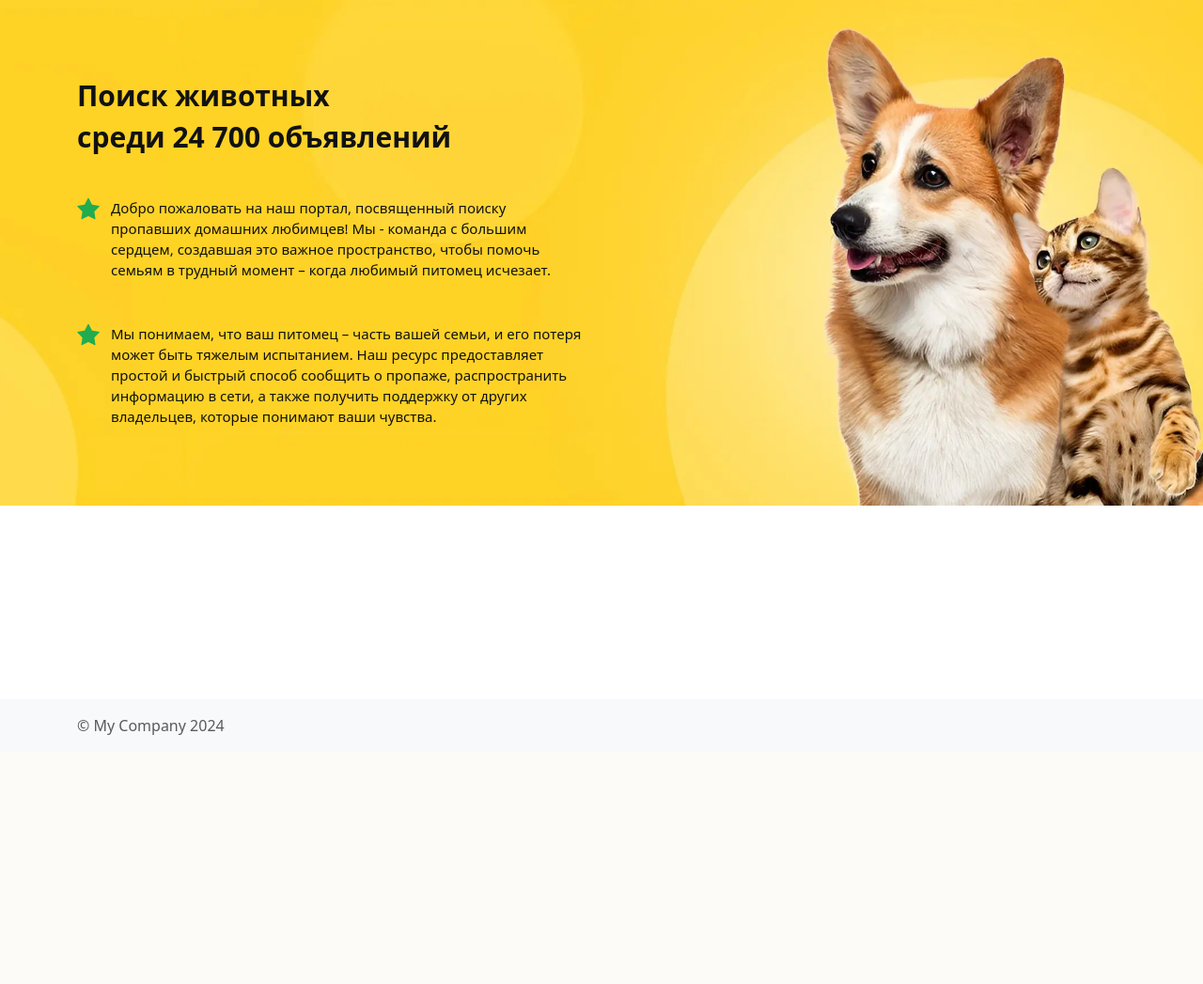
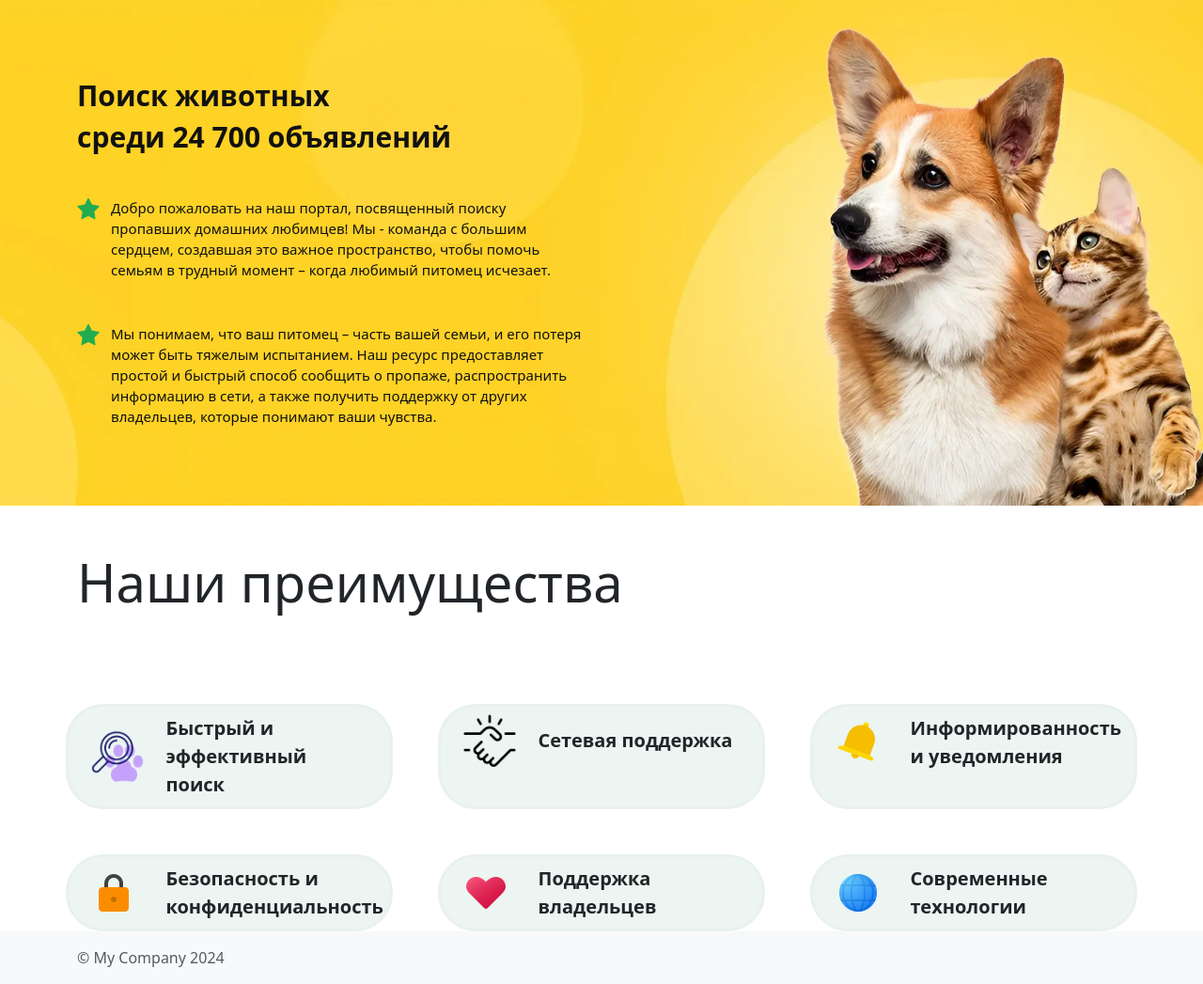
Before and after one commit to Regenerat/pets, a Yii app: template views/site/index.php in a window 1280 px wide. Shown: the whole page at 94% size. Before the commit the page ends 782 px from the top, so only its background shows below. Run offline with PHP 8.4 and a stand-in for Yii, Linux system fonts and the light colour scheme; the template is opened without the code that fills it, so the values that code supplies are empty; some libraries are stand-ins or nearby versions.

Commit message:
добавил блок преимуществ

```diff
--- a/views/site/index.php
+++ b/views/site/index.php
@@ -25,4 +25,80 @@ $this->title = 'My Yii Application';
             </div>
         </div>
     </div>
+
+    <div class="container">
+        <div class="jumbotron text-left bg-transparent mt-5 mb-5">
+            <h1 class="display-4">Наши преимущества</h1>
+        </div>
+    </div>
+
+    <div class="col-sm-12">
+        <div class="container">
+            <div class="row">
+                <div class="col br-block-green mt-5 px-4 py-2 g-0 g-sm-5">
+                    <div class="row">
+                        <div class="col-3 my-auto">
+                            <img src="web\image\1.png" class="img-fluid rounded">
+                        </div>
+                        <div class="col-9 my-auto">
+                            <p class="fs-5 d-flex justify-content-left fw-semibold mb-0">Быстрый и эффективный поиск</p>
+                        </div>
+                    </div>
+                </div>
+                <div class="col br-block-green mt-5 px-4 py-2 ms-5 g-0 g-sm-5">
+                    <div class="row">
+                        <div class="col-3 my-auto">
+                            <img src="web\image\2.png" class="img-fluid rounded">
+                        </div>
+                        <div class="col-9 my-auto">
+                            <p class="fs-5 d-flex justify-content-left fw-semibold mb-0">Сетевая поддержка</p>
+                        </div>
+                    </div>
+                </div>
+                <div class="col br-block-green mt-5 px-4 py-2 ms-5 g-0 g-sm-5">
+                    <div class="row">
+                        <div class="col-3 my-auto">
+                            <img src="web\image\3.png" class="img-fluid rounded">
+                        </div>
+                        <div class="col-9 my-auto">
+                            <p class="fs-5 d-flex justify-content-left fw-semibold mb-0 word-wrap:break-word">Информированность и уведомления</p>
+                        </div>
+                    </div>
+                </div>
+            </div>
+
+            <div class="row">
+                <div class="col br-block-green mt-5 px-4 py-2 g-0 g-sm-5">
+                    <div class="row">
+                        <div class="col-3 my-auto">
+                            <img src="web\image\4.png" class="img-fluid rounded">
+                        </div>
+                        <div class="col-9 my-auto">
+                            <p class="fs-5 d-flex justify-content-left fw-semibold mb-0">Безопасность и конфиденциальность</p>
+                        </div>
+                    </div>
+                </div>
+                <div class="col br-block-green mt-5 px-4 py-2 ms-5 g-0 g-sm-5">
+                    <div class="row">
+                        <div class="col-3 my-auto">
+                            <img src="web\image\5.png" class="img-fluid rounded">
+                        </div>
+                        <div class="col-9 my-auto">
+                            <p class="fs-5 d-flex justify-content-left fw-semibold mb-0">Поддержка владельцев</p>
+                        </div>
+                    </div>
+                </div>
+                <div class="col br-block-green mt-5 px-4 py-2 ms-5 g-0 g-sm-5">
+                    <div class="row">
+                        <div class="col-3 my-auto">
+                            <img src="web\image\6.png" class="img-fluid rounded">
+                        </div>
+                        <div class="col-9 my-auto">
+                            <p class="fs-5 d-flex justify-content-left fw-semibold mb-0">Современные технологии</p>
+                        </div>
+                    </div>
+                </div>
+            </div>
+        </div>
+    </div>
 </div>
--- a/web/css/style.css
+++ b/web/css/style.css
@@ -52,3 +52,10 @@
     max-width: 538px;
     padding-left: 36px;
 }
+
+.br-block-green {
+    background-color: #ecf5f1;
+    border: solid;
+    border-color: #e9f1ee;
+    border-radius: 40px;
+}
```
Also changed, not shown: web/image/1.png (added), web/image/2.png (added), web/image/3.png (added), web/image/4.png (added), web/image/5.png (added), web/image/6.png (added).
